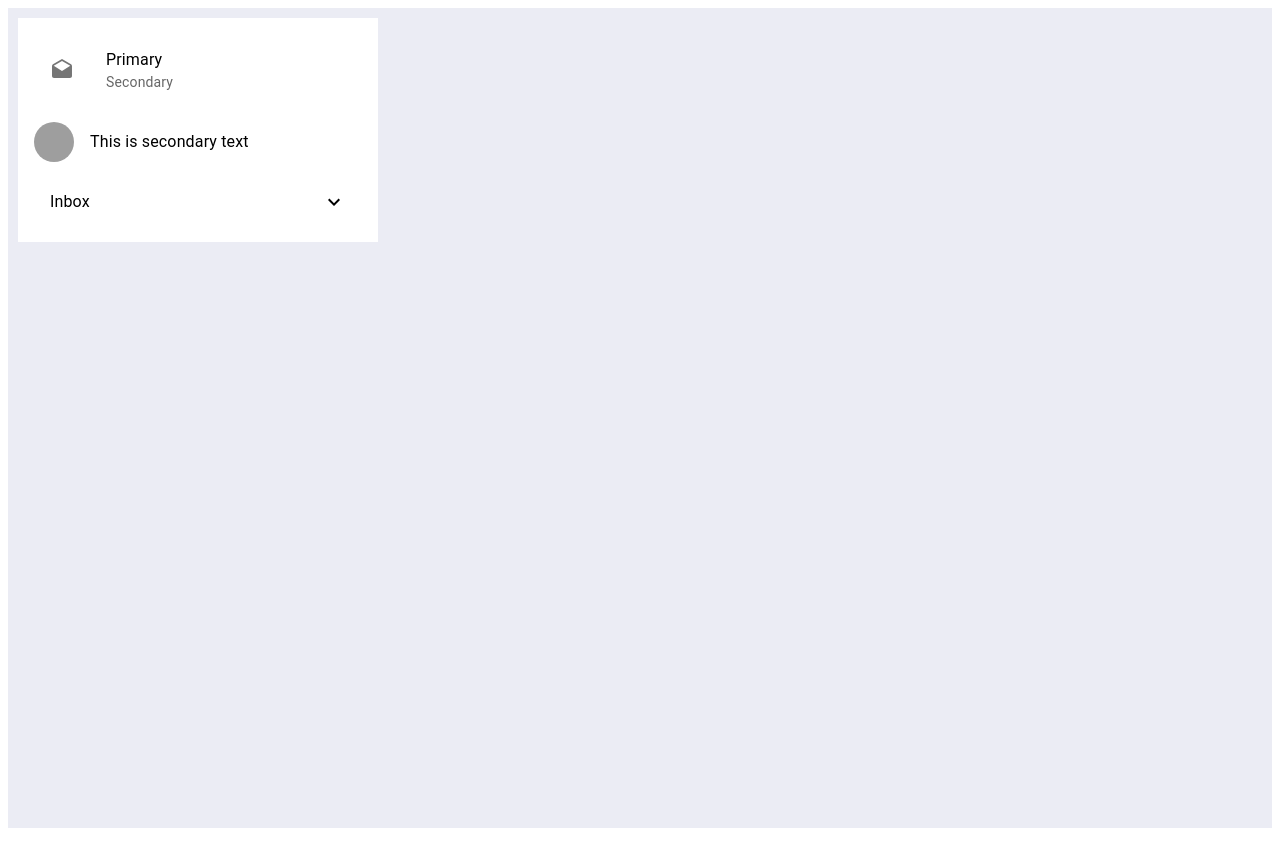
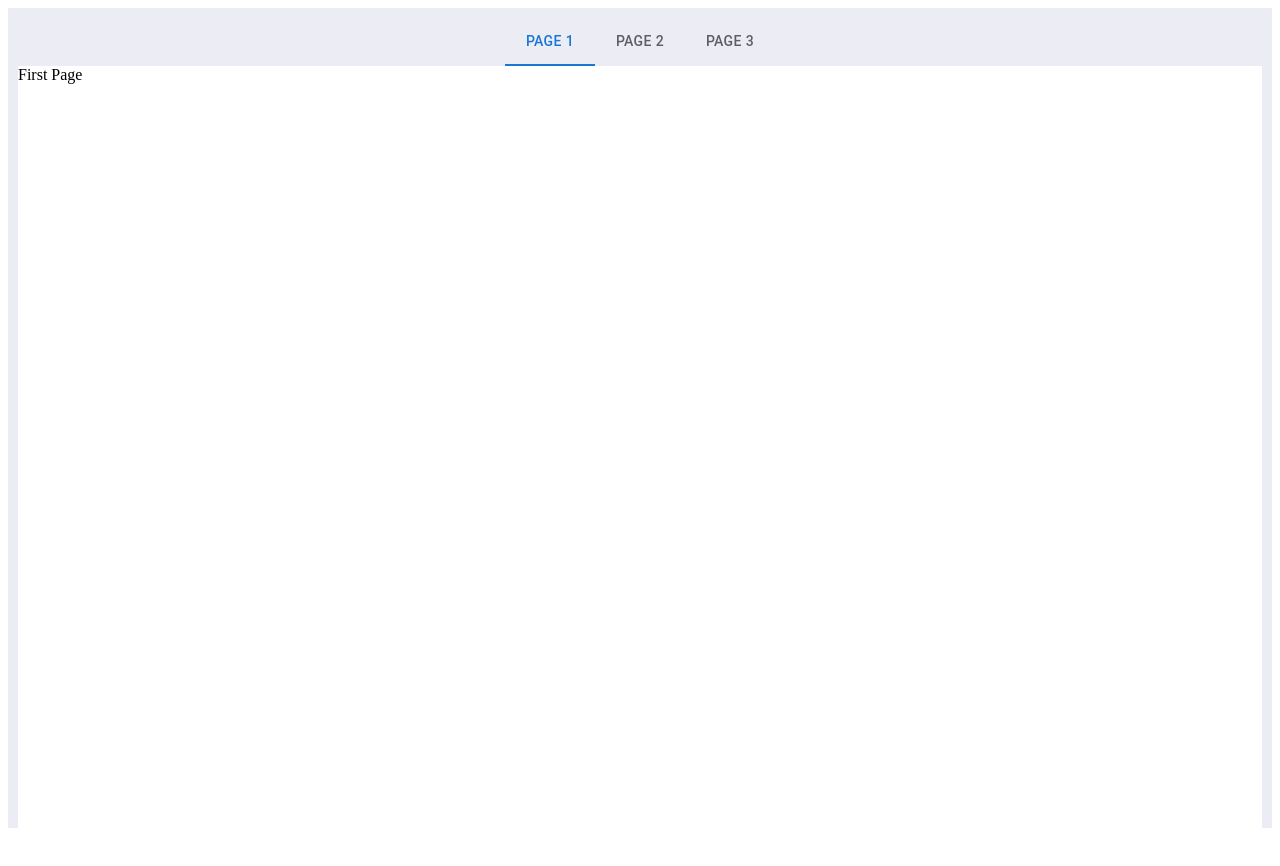
Before and after one commit to Sizzlesina/MUI_course, a React (Vite) app in the folder mui-tutorial/: page /home in a window 1280 px wide. Before the commit the page ends 836 px from the top, so only its background shows below. Built offline with nearby package versions, Linux system fonts and the light colour scheme; grey boxes are pictures that could not be loaded.

Commit message:
Navigation examples added

```diff
--- a/mui-tutorial/src/App.jsx
+++ b/mui-tutorial/src/App.jsx
@@ -23,6 +23,7 @@
 import HomePage from "./SPA/pages/HomePage";
 import LoginPage from "./SPA/pages/LoginPage";
 import ListExamples from "./advance-components/ListExamples";
+import NavigationExamples from "./advance-components/NavigationExamples";
 import TableExamples from "./advance-components/TableExamples";
 import Form from "./state-management/Form";
 import StateOne from "./state-management/StateOne";
@@ -73,7 +74,8 @@ function App() {
       </BrowserRouter> */}
 
       {/* <TableExamples /> */}
-      <ListExamples />
+      {/* <ListExamples /> */}
+      <NavigationExamples />
     </div>
   );
 }
--- /dev/null
+++ b/mui-tutorial/src/advance-components/NavigationExamples.jsx
@@ -0,0 +1,47 @@
+/** @format */
+
+import { Box, Tab, Tabs } from "@mui/material";
+import { useState } from "react";
+
+function NavigationExamples() {
+  const [value, setValue] = useState("1");
+  const handleChange = (event, newValue) => {
+    setValue(newValue);
+  };
+  return (
+    <div
+      style={{
+        backgroundColor: "#EBECF4",
+        height: "100vh",
+        padding: 10,
+      }}>
+      <Box sx={{ display: "flex", justifyContent: "center" }}>
+        <Tabs value={value} onChange={handleChange}>
+          <Tab value={"1"} label='Page 1' />
+          <Tab value={"2"} label='Page 2' />
+          <Tab value={"3"} label='Page 3' />
+        </Tabs>
+      </Box>
+      {value === "1" ? (
+        <Box sx={{ backgroundColor: "white", wdith: "100%", height: "100vh" }}>
+          First Page
+        </Box>
+      ) : value === "2" ? (
+        <Box
+          sx={{
+            backgroundColor: "secondary.main",
+            wdith: "100%",
+            height: "100vh",
+          }}>
+          Second Page
+        </Box>
+      ) : (
+        <Box sx={{ backgroundColor: "white", wdith: "100%", height: "100vh" }}>
+          Third Page
+        </Box>
+      )}
+    </div>
+  );
+}
+
+export default NavigationExamples;
```
Also changed, not shown: 1 other file (tests, documents, lock files or other folders).
